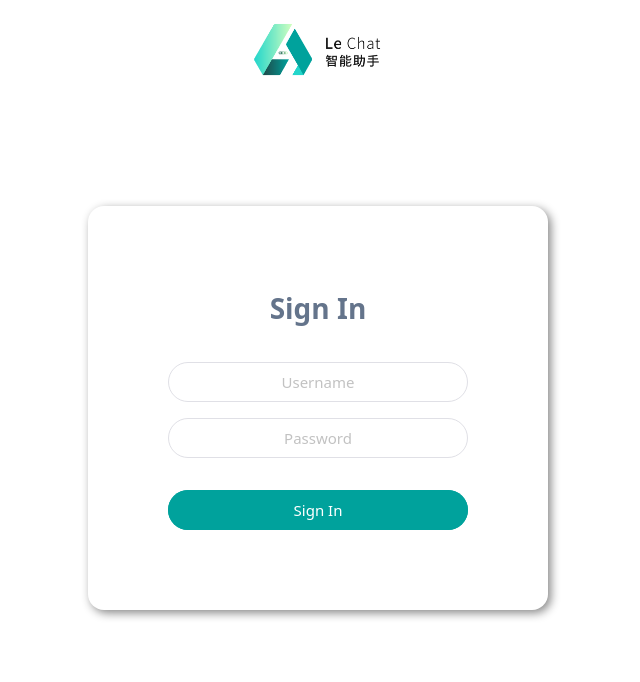
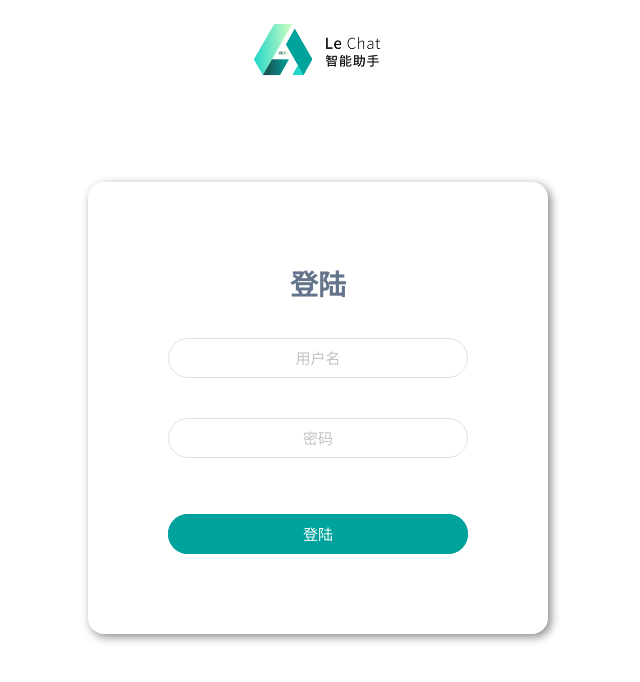
Before and after one commit to uni-openai/lechat-vue, a Vue app: page /#/login in a window 1280 px wide. Shown: the top 682 px of the page, without its empty margins (322-962 px from the left). Built offline with nearby package versions, Linux system fonts and the light colour scheme.

Commit message:
modify login page

```diff
--- a/package.json
+++ b/package.json
@@ -2,10 +2,11 @@
     "name": "lechat-vue",
     "version": "2.10.9",
     "private": false,
-    "description": "LeChat Vue",
-    "author": "ChenZhaoYu <chenzhaoyu1994@gmail.com>",
+    "description": "LeChat Vue Pro",
+    "author": "devilyouwei <devilyouwei@foxmail.com>, ChenZhaoYu <chenzhaoyu1994@gmail.com> ",
     "keywords": [
         "chatgpt",
+        "chatglm",
         "LeChat",
         "chatbot",
         "vue"
--- a/src/api/index.ts
+++ b/src/api/index.ts
@@ -2,8 +2,6 @@
 
 import type { AxiosProgressEvent, GenericAbortSignal } from 'axios'
 import { post } from '@/utils/request'
-
-const MODEL = 'GPT'
 
 export function fetchChatAPI<T = any>(
     prompt: string,
@@ -30,15 +28,14 @@ interface Prompt {
 
 export function fetchChatAPIProcess<T = any>(params: {
     prompts: Prompt[]
+    model: string
     onDownloadProgress?: (progressEvent: AxiosProgressEvent) => void
 }) {
-    const prompts = MODEL === 'GLM' ? params.prompts.slice(2) : params.prompts
+    const model = params.model || 'GLM' // default is GLM
+    const prompts = model === 'GLM' && params.prompts.length > 2 ? params.prompts.slice(-2) : params.prompts
     return post<T>({
         url: '/ai/chat-stream',
-        data: {
-            model: MODEL,
-            prompts
-        },
+        data: { model, prompts },
         onDownloadProgress: params.onDownloadProgress
     })
 }
--- a/src/locales/en-US.ts
+++ b/src/locales/en-US.ts
@@ -1,7 +1,15 @@
 /** @format */
 
 export default {
-    'Sign In': 'Sign In',
+    signIn: 'Sign In',
+    username: 'UserName',
+    password: 'Password',
+    'username is none': 'Username can not be null',
+    'password is none': 'Password can not be null',
+    success: 'Success',
+    error: 'Error',
+    'success to sign in': 'Success to sign in',
+    'Invalid username or password': 'Invalid username or password',
     common: {
         add: 'Add',
         addSuccess: 'Add Success',
--- a/src/locales/zh-CN.ts
+++ b/src/locales/zh-CN.ts
@@ -1,6 +1,15 @@
 /** @format */
 
 export default {
+    signIn: '登陆',
+    username: '用户名',
+    password: '密码',
+    'username is none': '用户名不能为空',
+    'password is none': '密码不能为空',
+    success: '成功',
+    error: '失败',
+    'success to sign in': '登陆成功',
+    'Invalid username or password': '账号名或密码错误',
     common: {
         add: '添加',
         addSuccess: '添加成功',
--- a/src/store/modules/auth/index.ts
+++ b/src/store/modules/auth/index.ts
@@ -37,25 +37,17 @@ export const useAuthStore = defineStore('auth-store', {
 
     actions: {
         async getUserInfo() {
-            try {
-                const { data } = await fetchUserInfo<UserInfoResponse>()
-                this.setToken(data.token) // refresh user token
-                this.user = { ...data }
-                return Promise.resolve(data)
-            } catch (error) {
-                return Promise.reject(error)
-            }
+            const { data } = await fetchUserInfo<UserInfoResponse>()
+            this.setToken(data.token) // refresh user token
+            this.user = { ...data }
+            return data
         },
 
-        async signIn(username: string, password: string) {
-            try {
-                const { data } = await fetchSignIn<UserInfoResponse>(username, password)
-                this.setToken(data.token) // refresh user token
-                this.user = { ...data }
-                return Promise.resolve(data)
-            } catch (error) {
-                return Promise.reject(error)
-            }
+        async signIn(params: { username: string; password: string }) {
+            const { data } = await fetchSignIn<UserInfoResponse>(params.username, params.password)
+            this.setToken(data.token) // refresh user token
+            this.user = { ...data }
+            return data
         },
 
         setToken(token: string) {
--- a/src/views/chat/index.vue
+++ b/src/views/chat/index.vue
@@ -25,6 +25,7 @@ const HISTORY = 5
 const route = useRoute()
 const dialog = useDialog()
 const ms = useMessage()
+const model = 'GPT'
 
 const chatStore = useChatStore()
 
@@ -93,7 +94,9 @@ async function onConversation() {
     scrollToBottom()
 
     const prompts = []
-    for (const item of conversationList.value.slice(-HISTORY)) {
+    const { value } = conversationList
+    const history = value.length > HISTORY ? value.slice(-HISTORY) : value
+    for (const item of history) {
         if (item.requestOptions.prompt)
             prompts.push({
                 role: 'user',
@@ -109,18 +112,19 @@ async function onConversation() {
     try {
         await fetchChatAPIProcess<Chat.ConversationResponse>({
             prompts,
+            model,
             onDownloadProgress: ({ event }) => {
                 const xhr = event.target
                 const { responseText } = xhr
                 const chunk: string[] = responseText.split('data:')
-                const data = JSON.parse(chunk[chunk.length - 1].trim())
+                const res = JSON.parse(chunk[chunk.length - 1].trim())
+                if (res.data && res.data.content)
                     updateChat(+uuid, dataSources.value.length - 1, {
                         dateTime: new Date().toLocaleString(),
-                    text: data.data.content ?? '',
+                        text: res.data.content,
                         inversion: false,
                         error: false,
                         loading: true,
-                    conversationOptions: { conversationId: data.conversationId, parentMessageId: data.id },
                         requestOptions: { prompt: message, options: null }
                     })
 
@@ -130,7 +134,7 @@ async function onConversation() {
         updateChatSome(+uuid, dataSources.value.length - 1, { loading: false })
     } catch (error: any) {
         console.error(error)
-        const errorMessage = error?.message ?? t('common.wrong')
+        const text = error?.message ?? t('common.wrong')
 
         if (error.message === 'canceled') {
             updateChatSome(+uuid, dataSources.value.length - 1, {
@@ -144,7 +148,7 @@ async function onConversation() {
 
         if (currentChat?.text && currentChat.text !== '') {
             updateChatSome(+uuid, dataSources.value.length - 1, {
-                text: `ERROR: ${errorMessage}`,
+                text: `ERROR: ${text}`,
                 error: false,
                 loading: false
             })
@@ -153,7 +157,7 @@ async function onConversation() {
 
         updateChat(+uuid, dataSources.value.length - 1, {
             dateTime: new Date().toLocaleString(),
-            text: errorMessage,
+            text,
             inversion: false,
             error: true,
             loading: false,
@@ -188,7 +192,9 @@ async function onRegenerate(index: number) {
     })
 
     const prompts = []
-    for (const item of conversationList.value.slice(-HISTORY)) {
+    const { value } = conversationList
+    const history = value.length > HISTORY ? value.slice(-HISTORY) : value
+    for (const item of history) {
         if (item.requestOptions.prompt)
             prompts.push({
                 role: 'user',
@@ -200,21 +206,23 @@ async function onRegenerate(index: number) {
                 content: item.text
             })
     }
+
     try {
         await fetchChatAPIProcess<Chat.ConversationResponse>({
             prompts,
+            model,
             onDownloadProgress: ({ event }) => {
                 const xhr = event.target
                 const { responseText } = xhr
                 const chunk: string[] = responseText.split('data:')
-                const data = JSON.parse(chunk[chunk.length - 1].trim())
+                const res = JSON.parse(chunk[chunk.length - 1].trim())
+                if (res.data && res.data.content)
                     updateChat(+uuid, index, {
                         dateTime: new Date().toLocaleString(),
-                    text: data.data.content ?? '',
+                        text: res.data.content,
                         inversion: false,
                         error: false,
                         loading: true,
-                    conversationOptions: { conversationId: data.conversationId, parentMessageId: data.id },
                         requestOptions: { prompt: message }
                     })
                 scrollToBottomIfAtBottom()
@@ -229,15 +237,13 @@ async function onRegenerate(index: number) {
             return
         }
 
-        const errorMessage = error?.message ?? t('common.wrong')
-
+        const text = error?.message ?? t('common.wrong')
         updateChat(+uuid, index, {
             dateTime: new Date().toLocaleString(),
-            text: errorMessage,
+            text,
             inversion: false,
             error: true,
             loading: false,
-            conversationOptions: null,
             requestOptions: { prompt: message }
         })
     } finally {
--- a/src/views/chat/login.vue
+++ b/src/views/chat/login.vue
@@ -4,54 +4,96 @@
         <div class="px-4 m-auto space-y-4 text-center max-[400px]">
             <img :src="logo" class="logo" />
             <section class="login-panel space-y-2">
-                <p class="title text-center text-slate-500 dark:text-slate-500">{{ $t('Sign In') }}</p>
+                <p class="title text-center text-slate-500 dark:text-slate-500">{{ $t('signIn') }}</p>
+                <n-form :model="form" :rules="rule">
                     <div class="text-center input-box">
-                    <div class="input-item">
+                        <n-form-item path="username" class="input-item">
                             <n-input
-                            v-model:value="username"
+                                @keyup.enter="signIn"
+                                v-model:value="form.username"
                                 class="input"
                                 size="large"
                                 round
-                            :placeholder="$t('Username')"
+                                :placeholder="$t('username')"
                             />
-                    </div>
-                    <div class="input-item">
+                        </n-form-item>
+                        <n-form-item path="password" class="input-item">
                             <n-input
-                            v-model:value="password"
+                                @keyup.enter="signIn"
+                                v-model:value="form.password"
                                 class="input"
                                 size="large"
                                 round
-                            :placeholder="$t('Password')"
+                                :placeholder="$t('password')"
                             />
+                        </n-form-item>
                     </div>
-                </div>
-                <NButton block circle class="button" size="large" type="primary" @click="signIn">
-                    {{ $t('Sign In') }}
+                    <NButton
+                        block
+                        circle
+                        class="button"
+                        :loading="loading"
+                        :disabled="loading"
+                        size="large"
+                        type="primary"
+                        @click="signIn"
+                    >
+                        {{ $t('signIn') }}
                     </NButton>
+                </n-form>
             </section>
         </div>
     </div>
 </template>
 
 <script lang="ts" setup>
-import { NButton } from 'naive-ui'
+import { NButton, NInput, NForm, NFormItem } from 'naive-ui'
 import { useRouter } from 'vue-router'
-import { NInput } from 'naive-ui'
 import logo from '@/assets/logo.png'
 import { useAuthStoreWithout } from '@/store'
 import { ref } from 'vue'
+import { t } from '@/locales'
+import { useNotification } from 'naive-ui'
 
 const router = useRouter()
-const username = ref<string>('')
-const password = ref<string>('')
+const form = ref({
+    username: '',
+    password: ''
+})
+const loading = ref(false)
+const rule = {
+    username: {
+        required: true,
+        trigger: ['blur', 'input'],
+        message: t('username is none')
+    },
+    password: {
+        required: true,
+        trigger: ['blur', 'input'],
+        message: t('password is none')
+    }
+}
+const $ = useNotification()
 
 async function signIn() {
     try {
+        loading.value = true
+        if (!form.value.username.trim() || !form.value.password.trim()) return
         const store = useAuthStoreWithout()
-        await store.signIn(username.value, password.value)
+        await store.signIn({ username: form.value.username, password: form.value.password })
+        $.success({
+            meta: t('success'),
+            content: t('success to sign in')
+        })
         router.push('/')
     } catch (e) {
+        $.error({
+            content: t('error'),
+            meta: t((e as Error).message)
+        })
         console.error(e)
+    } finally {
+        loading.value = false
     }
 }
 </script>
```
Also changed, not shown: src/utils/request/index.ts (+7 -6 lines), 1 other file (tests, documents, lock files or other folders). Lines whose indentation alone changed are shown as unchanged.
